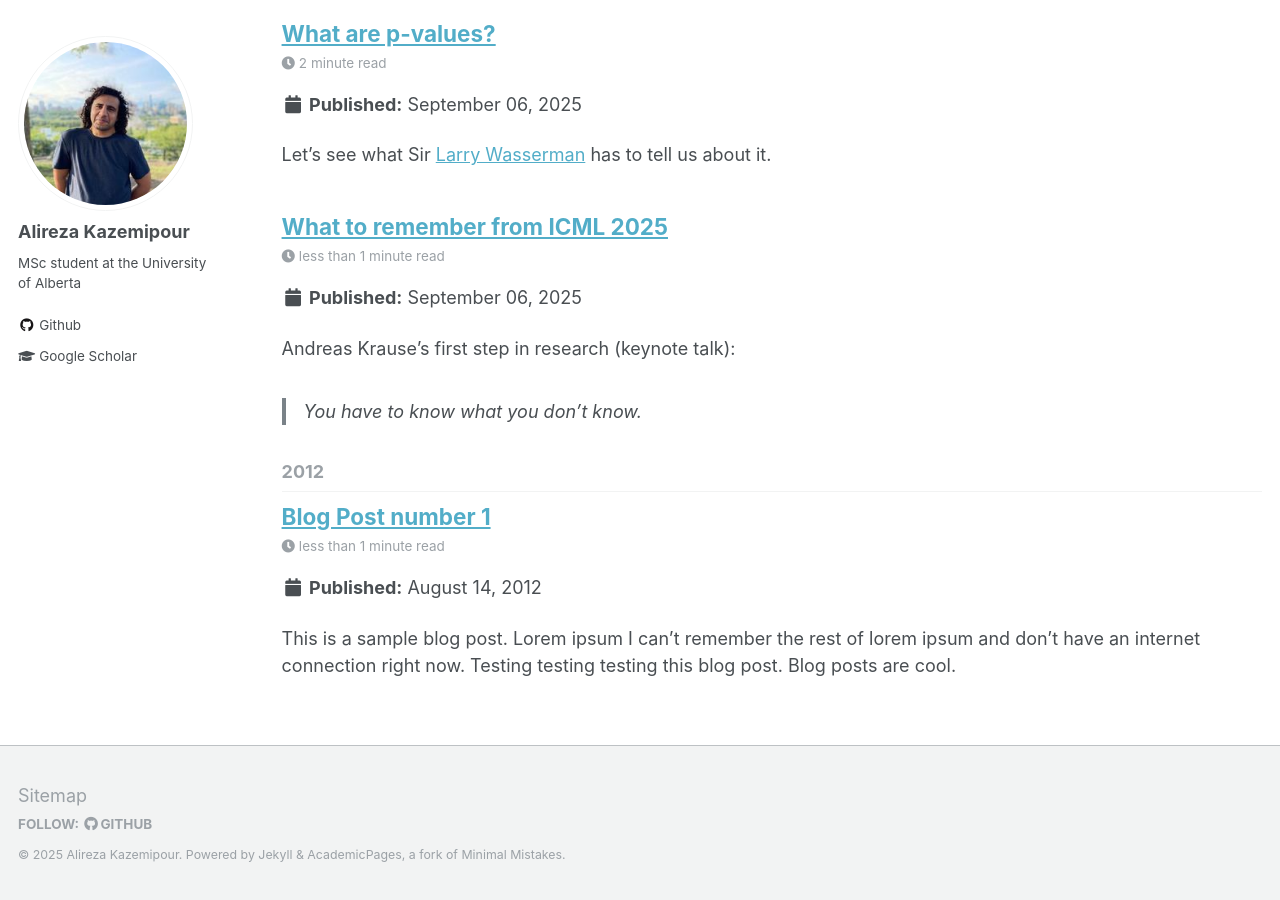
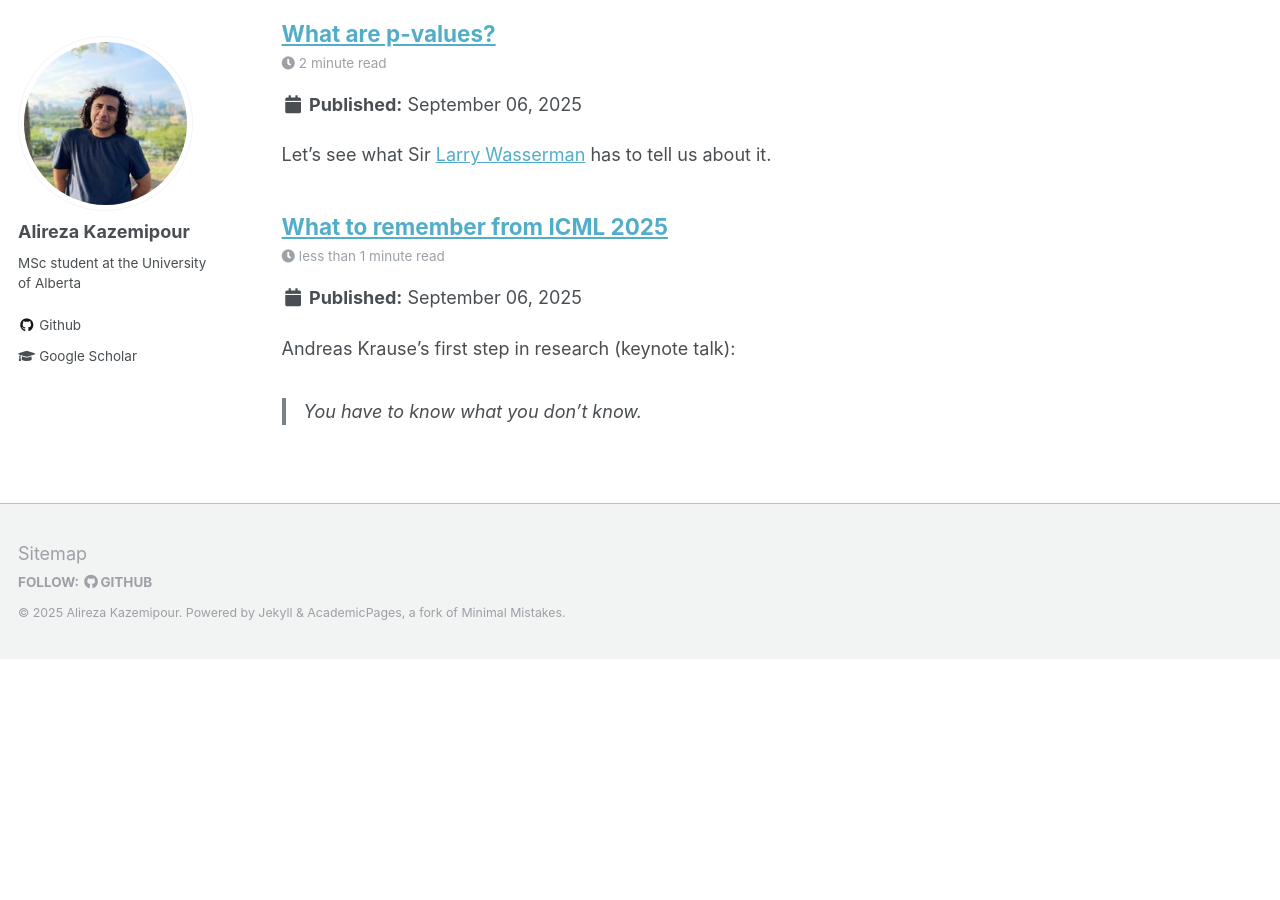
Before and after one commit to alirezakazemipour/alirezakazemipour.github.io, a Jekyll site: the page built from _pages/year-archive.html, in a window 1280 px wide and 900 px high, scrolled down 852 px. Built offline with Jekyll 4.4.1, drawn with Linux system fonts in a browser that asks for light colours; after the commit the page ends 1511 px from its top, so only the background shows below that.

Commit message:
blog started

```diff
--- a/_posts/2012-08-14-blog-post-1.md
+++ /dev/null
@@ -1,20 +0,0 @@
----
-title: 'Blog Post number 1'
-date: 2012-08-14
-permalink: /posts/2012/08/blog-post-1/
-tags:
-  - cool posts
-  - category1
-  - category2
----
-
-This is a sample blog post. Lorem ipsum I can't remember the rest of lorem ipsum and don't have an internet connection right now. Testing testing testing this blog post. Blog posts are cool.
-
-Headings are cool
-======
-
-You can have many headings
-======
-
-Aren't headings cool?
-------
```
Also changed, not shown: _posts/2025-09-6-p_values.md (+17 -2 lines).
